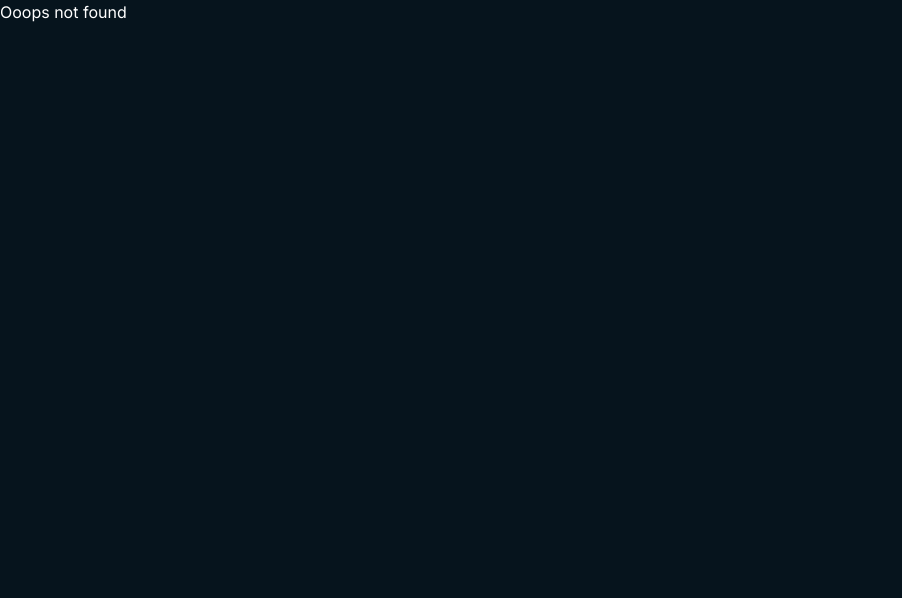
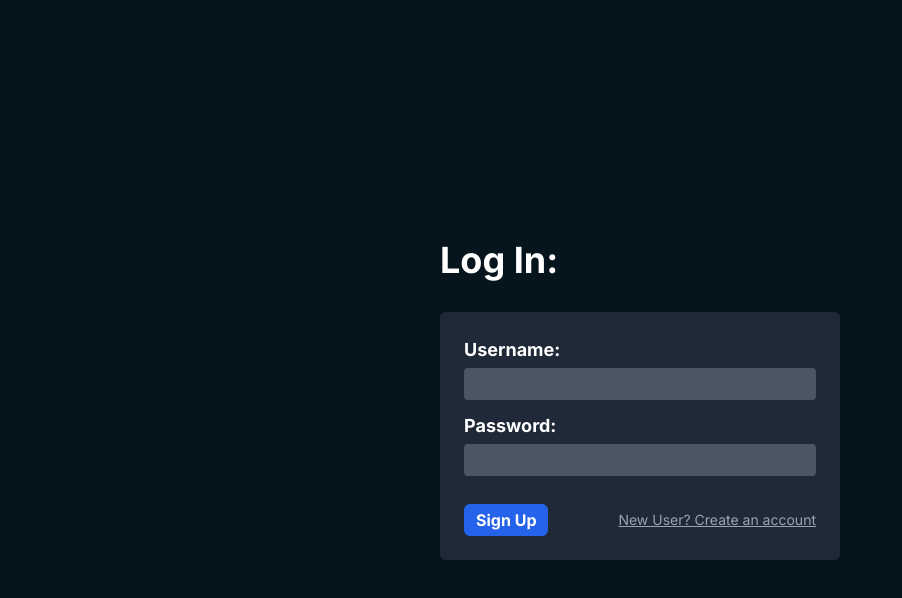
Before and after one commit to mizerablepi/social-square, a Next.js app: page /login in a window 1280 px wide. Before the commit this address had no page. Shown: the top 598 px of the page, without its empty margins (0-902 px from the left). Built offline with nearby package versions, Linux system fonts and the light colour scheme.

Commit message:
add login page

```diff
--- /dev/null
+++ b/src/app/login/page.tsx
@@ -0,0 +1,53 @@
+import Link from "next/link";
+
+function Login() {
+  return (
+    <div className="flex flex-col items-center justify-center h-screen">
+      <div>
+        <div>
+          <h1 className="font-bold text-4xl pb-8 pl-2 sm:pl-0">Log In:</h1>
+        </div>
+        <div className="bg-gray-800 rounded-md w-screen sm:w-[25rem] p-6">
+          <form action="/api/login" method="post" className="flex flex-col">
+            <label htmlFor="username" className="font-bold text-lg pb-1">
+              Username:{" "}
+            </label>
+            <input
+              type="text"
+              name="username"
+              id="username"
+              className="rounded bg-gray-600 px-2 py-1 mb-3 "
+              required
+            />
+            <label htmlFor="password" className="font-bold text-lg pb-1">
+              Password:{" "}
+            </label>
+            <input
+              type="password"
+              name="password"
+              id="password"
+              className="rounded bg-gray-600 px-2 py-1 mb-3 "
+              required
+            />
+            <div className="flex mt-4 items-center justify-between">
+              <button
+                type="submit"
+                className="font-bold rounded-md bg-blue-600 self-start px-3 py-1 "
+              >
+                Sign Up
+              </button>
+              <Link
+                href="/signup"
+                className="text-sm text-gray-400 underline cursor-pointer"
+              >
+                New User? Create an account
+              </Link>
+            </div>
+          </form>
+        </div>
+      </div>
+    </div>
+  );
+}
+
+export default Login;
```
Also changed, not shown: src/app/api/login/route.ts (added).
